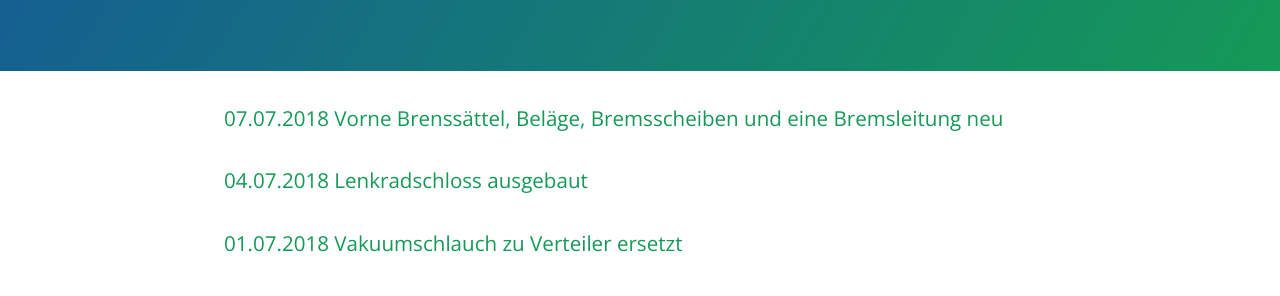
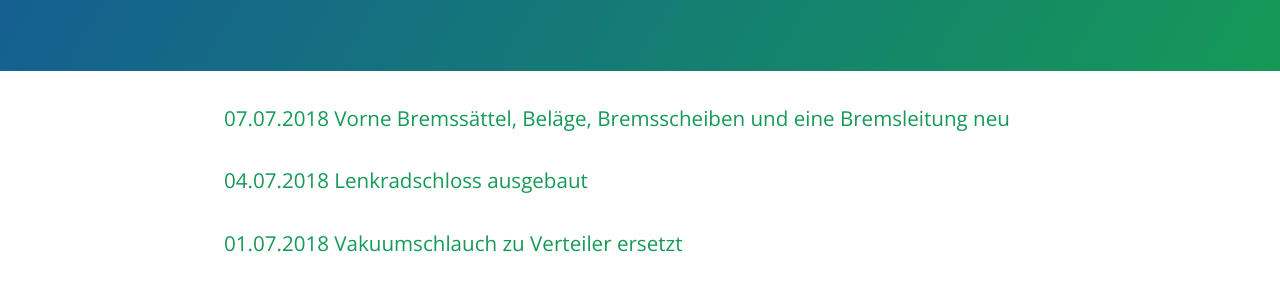
Before and after one commit to trautw/BMW-E3-2800, a Jekyll site: the page built from docs/_pages/03_maintenance.md, in a window 1280 px wide and 900 px high. Shown: the part 312-608 px from the top of the window. Built offline with Jekyll 4.4.1, drawn with Linux system fonts in a browser that asks for light colours.

Commit message:
Update 03_maintenance.md

```diff
--- a/docs/_pages/03_maintenance.md
+++ b/docs/_pages/03_maintenance.md
@@ -4,7 +4,7 @@ title: Wartung
 permalink: /maintenance/
 ---
 
-### 07.07.2018 Vorne Brenssättel, Beläge, Bremsscheiben und eine Bremsleitung neu
+### 07.07.2018 Vorne Bremssättel, Beläge, Bremsscheiben und eine Bremsleitung neu
 
 ### 04.07.2018 Lenkradschloss ausgebaut
 
```
